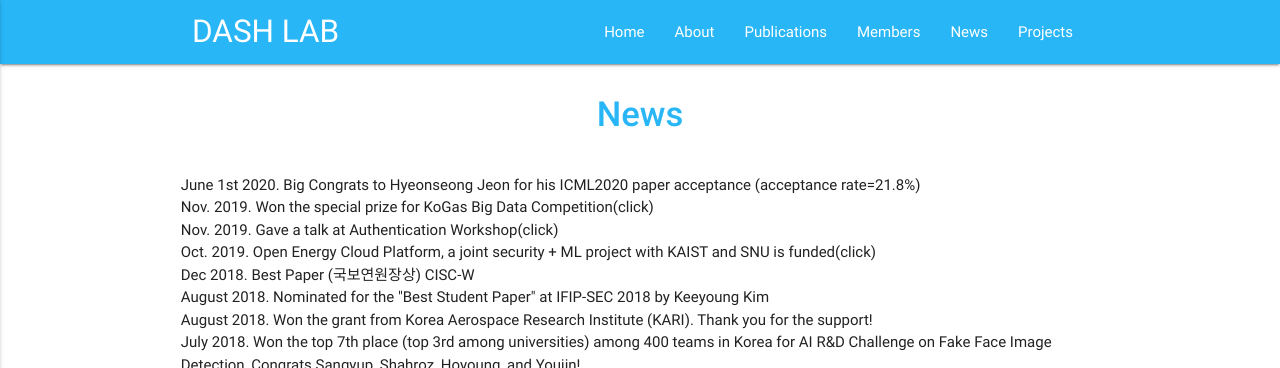
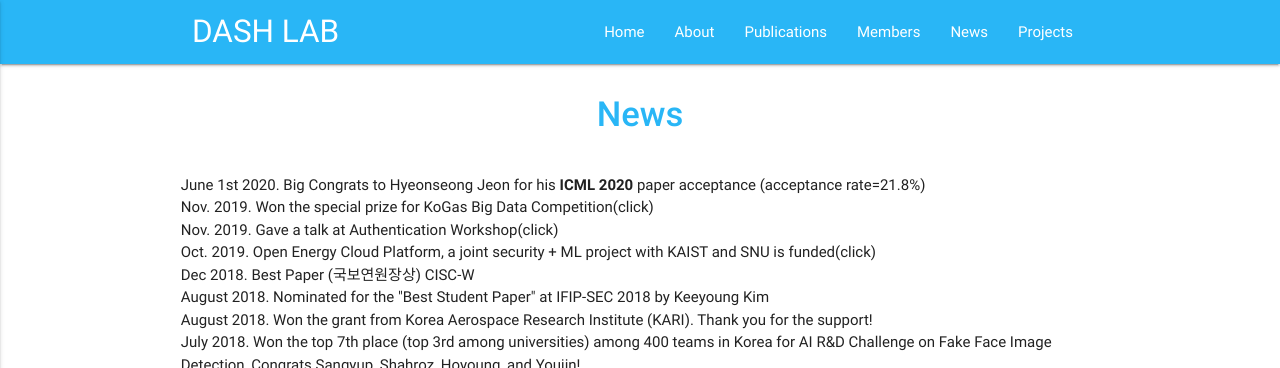
Before and after one commit to Yurim990507/DASH-Lab.github.io, a Jekyll site: the page built from example4.md, in a window 1280 px wide. Shown: the top 368 px of the page. Built offline with Jekyll 4.4.1, drawn with Linux system fonts in a browser that asks for light colours.

Commit message:
Update example4.md

```diff
--- a/example4.md
+++ b/example4.md
@@ -8,7 +8,7 @@ permalink: /News/
 
 <div class="section">
     <div class="row">
-June 1st 2020. Big Congrats to Hyeonseong Jeon for his ICML2020 paper acceptance (acceptance rate=21.8%) <br>
+June 1st 2020. Big Congrats to Hyeonseong Jeon for his <b>ICML 2020</b> paper acceptance (acceptance rate=21.8%) <br>
 Nov. 2019. Won the special prize for KoGas Big Data Competition(click) <br>
 Nov. 2019. Gave a talk at Authentication Workshop(click) <br>
 Oct. 2019. Open Energy Cloud Platform, a joint security + ML project with KAIST and SNU is funded(click) <br>
```
